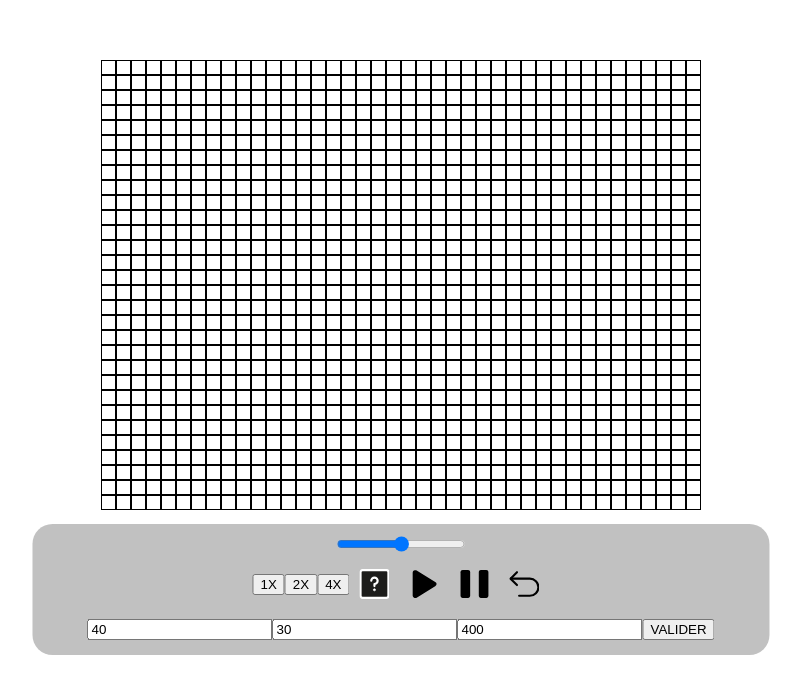
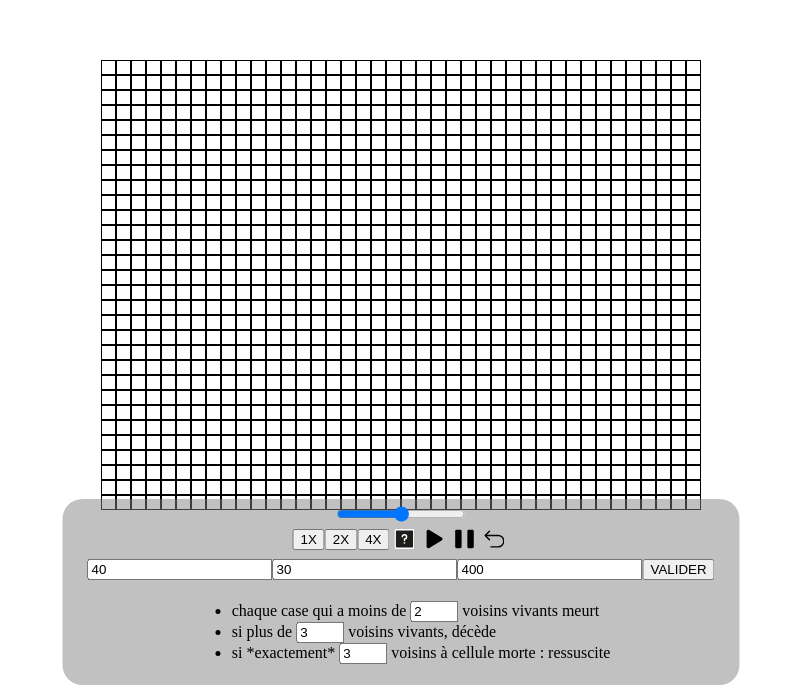
Before and after one commit to Loustoc/conways_remix_of_life, a plain HTML site: page index.html in a window 1280 px wide. Shown: the part 115-800 px from the top of the page, without its empty margins (239-1040 px from the left). Drawn offline with Linux system fonts and the light colour scheme.

Commit message:
change rules

```diff
--- a/index.html
+++ b/index.html
@@ -24,9 +24,20 @@
         <img onclick="effacer()" class="button stop" src="/img/restart.svg" />
       </div>
       <div class="resize_controls">
-        <input type="number" id="nbcolonnes" placeholder="Nombre de colonnes" />
-        <input type="number" id="nblignes" placeholder="Nombre de lignes" />
         <input
+          min="1"
+          type="number"
+          id="nbcolonnes"
+          placeholder="Nombre de colonnes"
+        />
+        <input
+          min="1"
+          type="number"
+          id="nblignes"
+          placeholder="Nombre de lignes"
+        />
+        <input
+          min="1"
           type="number"
           id="nbcellsinit"
           placeholder="Nb de cells en vie au départ"
@@ -34,6 +45,20 @@
         />
         <button onclick="redefineValues()" id="valider">VALIDER</button>
       </div>
+      <ul class="regles">
+        <li>
+          chaque case qui a moins de
+          <input id="min_surr_alive" min="1" max="6" type="number" /> voisins vivants meurt
+        </li>
+        <li>
+          si plus de <input id="max_surr_alive" min="1" max="7" type="number" /> voisins vivants,
+          décède
+        </li>
+        <li>
+          si *exactement* <input id="surr_dead" min="1" max="7" type="number" /> voisins à
+          cellule morte : ressuscite
+        </li>
+      </ul>
     </div>
 
     <div class="container"></div>
--- a/script.js
+++ b/script.js
@@ -4,6 +4,9 @@ let NO_LIGNES = 30;
 let NB_ALIVE_INIT = 400;
 let DELAY = 100; // milliseconds
 let random;
+let min_surr_alive = 2;
+let max_surr_alive = 3;
+let surr_dead = 3;
 let top_ok = false;
 let offset_top_ok = false;
 let offset_left_ok = false;
@@ -16,8 +19,6 @@ let right_ok = false;
 let left_ok = false;
 let NB_CELL = NO_COLONNES * NO_LIGNES;
 const container = document.querySelector(".container");
-// const TABX = [];
-// const TABY = [];
 let game_started = false;
 let DEAD = [];
 let PREV1 = [];
@@ -32,11 +33,19 @@ const INPUT_COLONNES = document.getElementById("nbcolonnes");
 const INPUT_LIGNES = document.getElementById("nblignes");
 const RANGE = document.getElementById("range");
 const INPUT_NBCELLS = document.getElementById("nbcellsinit");
+const MAXSURRALIVE = document.getElementById("max_surr_alive");
+const MINSURRALIVE = document.getElementById("min_surr_alive");
+const SURRDEAD = document.getElementById("surr_dead");
+
 const vitesse = document.querySelectorAll(".vitesse");
 
 INPUT_COLONNES.value = NO_COLONNES;
 INPUT_NBCELLS.value = NB_ALIVE_INIT;
 INPUT_LIGNES.value = NO_LIGNES;
+MINSURRALIVE.value = min_surr_alive;
+MAXSURRALIVE.value = max_surr_alive;
+SURRDEAD.value = surr_dead;
+
 
 let cellules_array = [];
 
@@ -72,7 +81,7 @@ const init = () => {
 };
 
 const redefineValues = () => {
-  if (INPUT_COLONNES != 0 && INPUT_LIGNES != 0 && INPUT_NBCELLS != 0) {
+
     NO_COLONNES = INPUT_COLONNES.valueAsNumber;
     NO_LIGNES = INPUT_LIGNES.valueAsNumber;
     NB_ALIVE_INIT = INPUT_NBCELLS.valueAsNumber;
@@ -80,9 +89,11 @@ const redefineValues = () => {
     console.log(NO_LIGNES);
     console.log(NO_COLONNES);
     console.log(NB_ALIVE_INIT);
+    min_surr_alive = MINSURRALIVE.valueAsNumber;
+    max_surr_alive = MAXSURRALIVE.valueAsNumber;
+    surr_dead = SURRDEAD.valueAsNumber;
+    init();
 
-    init();
-  }
 };
 
 function getRandomInt(min, max) {
@@ -197,7 +208,7 @@ const check_surrounding_cells = () => {
       }
     }
 
-    if (SURROUNDING_CELLS.length < 2 || SURROUNDING_CELLS.length > 3) {
+    if (SURROUNDING_CELLS.length < min_surr_alive || SURROUNDING_CELLS.length > max_surr_alive) {
       console.log("entourant " + SURROUNDING_CELLS);
       // console.log(SURROUNDING_CELLS.length);
       console.log(ALIVE[i] + " cellule tuée");
@@ -288,7 +299,7 @@ const check_surrounding_cells = () => {
       }
     }
 
-    if (SURROUNDING_CELLS.length == 3) {
+    if (SURROUNDING_CELLS.length == surr_dead) {
       // cellules_array[DEAD[i]].classList.add("alive");
       TOADD.push(DEAD[i]);
     }
--- a/style.css
+++ b/style.css
@@ -68,22 +68,22 @@ body {
   transform: translate(calc(50vw - 50%));
   justify-content: center;
   align-items: center;
-  padding: 10px 50px;
+  padding: 5px 20px;
   display: flex;
   flex-direction: column;
   position: fixed;
-  bottom: 30px;
+  bottom: 0px;
   background-color: rgba(128, 128, 128, 0.485);
   border-radius: 20px;
   z-index: 99999999;
 }
 .buttons img {
-  max-width: 30px;
+  max-width: 20px;
 }
 .buttons {
   justify-content: center;
   align-items: center;
-  margin: 5px;
+  margin: 0px;
   display: flex;
 }
 .resize_controls {
@@ -91,5 +91,5 @@ body {
   display: flex;
 }
 .button {
-  margin: 10px;
+  margin: 5px;
 }
```
